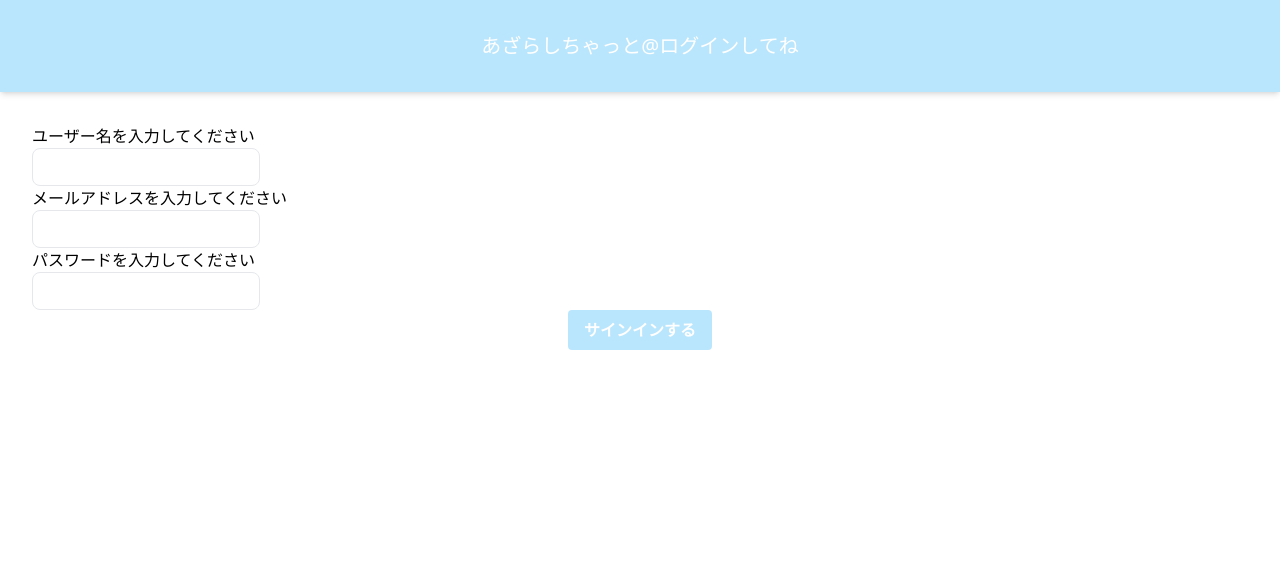
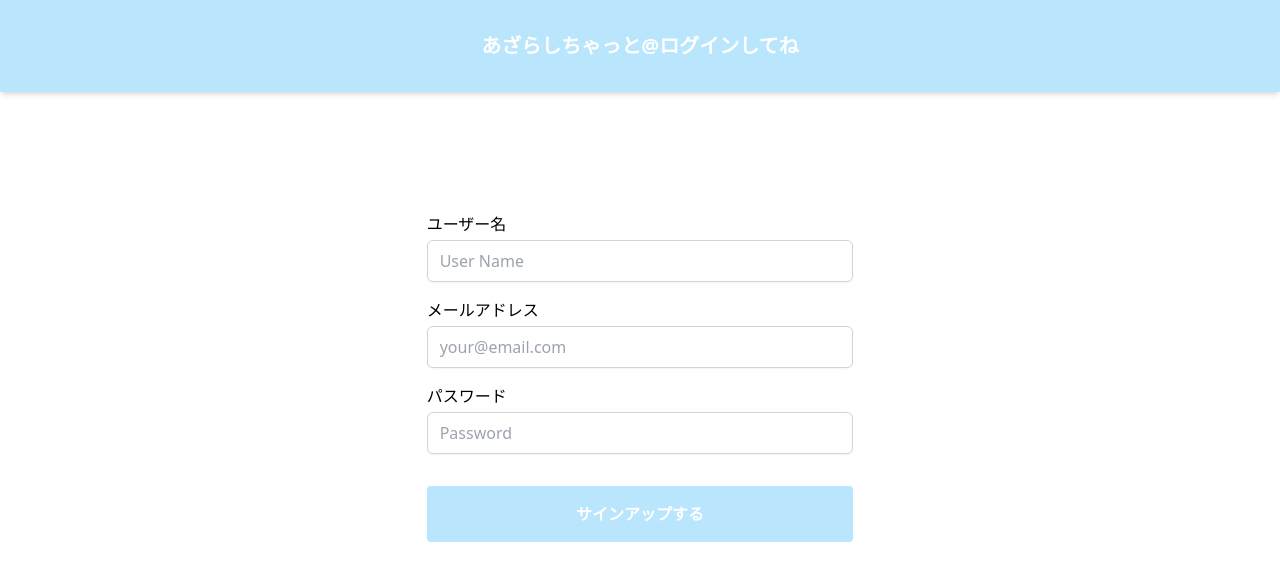
Before and after one commit to yud0uhu/firebase-realtime-chat, a Next.js app: page / in a window 1280 px wide. Shown: the top 580 px of the page. Built offline with nearby package versions, Linux system fonts and the light colour scheme; no server answers.

Commit message:
sytle: サインアップフォームのデザインを整えた

```diff
--- a/src/components/common/header/index.tsx
+++ b/src/components/common/header/index.tsx
@@ -11,7 +11,7 @@ const Header: FC<HeaderProps> = ({ title }: HeaderProps) => {
       <nav className='relative flex w-full items-center justify-between bg-sky-200 py-2 shadow-md'>
         <div className='mx-auto flex max-w-sm items-center space-x-4 p-6'>
           <div>
-            <div className='text-xl font-medium text-white'>
+            <div className='text-xl font-bold text-white'>
               {title}@{auth.currentUser ? 'ログイン中' : 'ログインしてね'}
             </div>
           </div>
--- a/src/pages/signup/index.tsx
+++ b/src/pages/signup/index.tsx
@@ -35,12 +35,16 @@ export const SignUp: FC<NextPage> = () => {
   }
   return (
     <>
-      <form className='p-8' onSubmit={handleSubmit}>
-        <h2>ユーザー名を入力してください</h2>
-        <div>
+      <div className='flex'>
+        <div className='mx-auto flex w-full flex-col items-center md:w-3/5 lg:w-2/3'>
+          <h1 className='my-10 text-2xl font-bold text-white'> Login </h1>
+          <form className='mt-2 flex w-8/12 flex-col lg:w-1/2' onSubmit={handleSubmit}>
+            <div className='mb-4'>
+              <label className='mb-1 block'>ユーザー名</label>
               <input
-            className='overflow-hidden text-ellipsis rounded border py-2 px-4 pl-2 focus:ring-sky-500 sm:text-sm  md:rounded-lg'
+                className='mt-1 block w-full rounded-md border border-gray-300 py-2 px-3 shadow-sm focus:border-sky-300 focus:outline-none focus:ring focus:ring-sky-200  disabled:bg-gray-100'
                 name={'username'}
+                placeholder='User Name'
                 type='text'
                 value={username}
                 onChange={(e) => {
@@ -48,11 +52,12 @@ export const SignUp: FC<NextPage> = () => {
                 }}
               />
             </div>
-        <h2>メールアドレスを入力してください</h2>
-        <div>
+            <div className='mb-4'>
+              <label className='mb-1 block'>メールアドレス</label>
               <input
-            className='overflow-hidden text-ellipsis rounded border py-2 px-4 pl-2 focus:ring-sky-500 sm:text-sm md:rounded-lg'
+                className='mt-1 block w-full rounded-md border border-gray-300 py-2 px-3 shadow-sm focus:border-sky-300 focus:outline-none focus:ring focus:ring-sky-200  disabled:bg-gray-100'
                 name={'email'}
+                placeholder='your@email.com'
                 type={'email'}
                 value={email}
                 onChange={(e) => {
@@ -60,11 +65,12 @@ export const SignUp: FC<NextPage> = () => {
                 }}
               />
             </div>
-        <h2>パスワードを入力してください</h2>
-        <div>
+            <div className='mb-4'>
+              <label className='mb-1 block'>パスワード</label>
               <input
-            className='overflow-hidden text-ellipsis rounded border py-2 px-4 pl-2 focus:ring-sky-500 sm:text-sm  md:rounded-lg'
+                className='mt-1 block w-full rounded-md border border-gray-300 py-2 px-3 shadow-sm focus:border-sky-300 focus:outline-none focus:ring focus:ring-sky-200  disabled:bg-gray-100'
                 name={'password'}
+                placeholder='Password'
                 type={'password'}
                 value={password}
                 onChange={(e) => {
@@ -72,21 +78,23 @@ export const SignUp: FC<NextPage> = () => {
                 }}
               />
             </div>
-        <div className='flex justify-center'>
+            <div className='mb-6'>
               {isFormSubmitted ? (
                 <div>
                   <p className=' bg-sky-200 text-lg'>ログイン完了</p>
                 </div>
               ) : (
                 <button
-              className='col-span-2 rounded bg-sky-200 py-2 px-4 font-bold text-white hover:bg-sky-300 md:col-span-1'
+                  className='mt-4 mb-20 w-full rounded bg-sky-200 py-4 text-center font-sans text-xl font-bold leading-tight text-white md:px-12 md:py-4 md:text-base'
                   type='submit'
                 >
-              サインインする
+                  サインアップする
                 </button>
               )}
             </div>
           </form>
+        </div>
+      </div>
     </>
   )
 }
```
Lines whose indentation alone changed are shown as unchanged.
